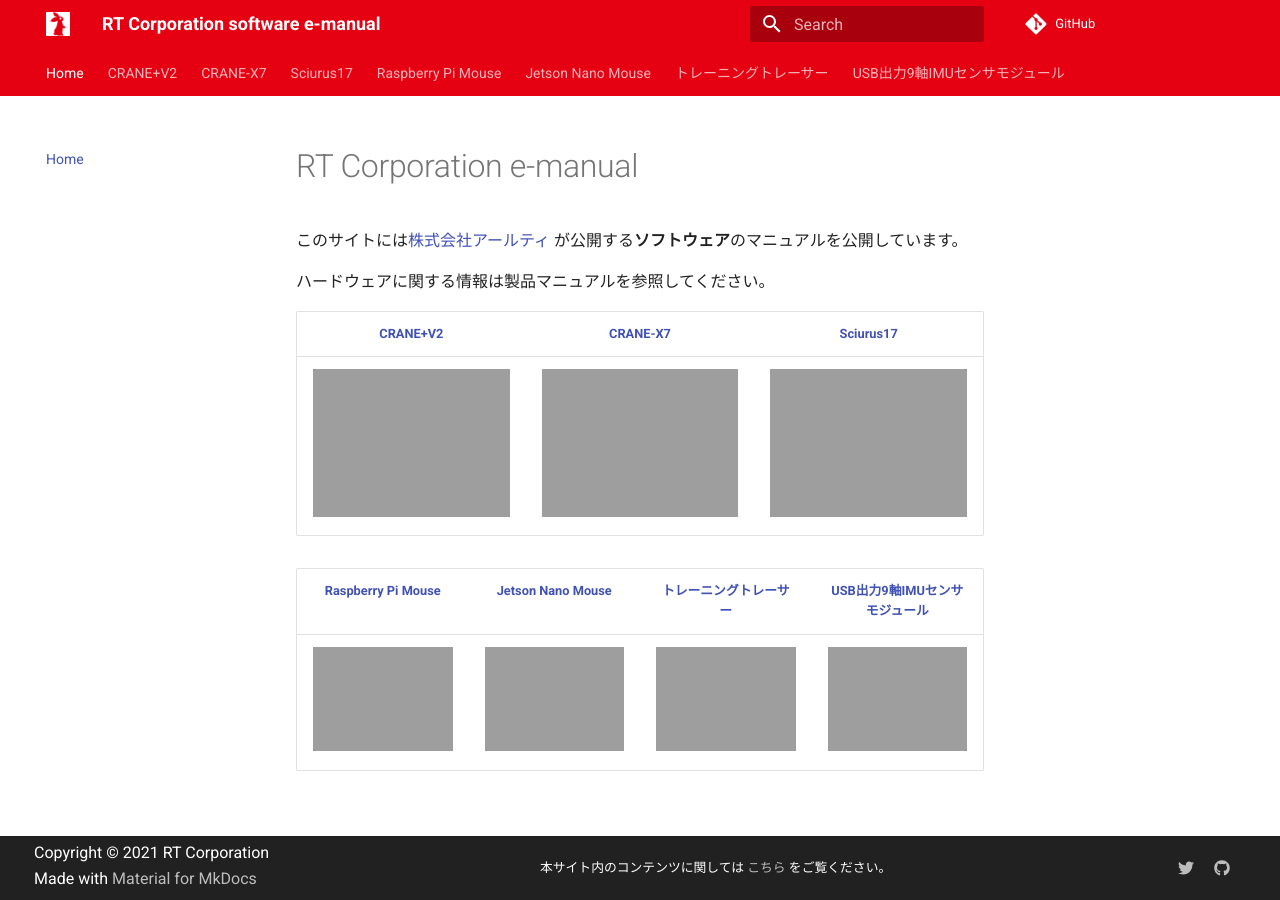
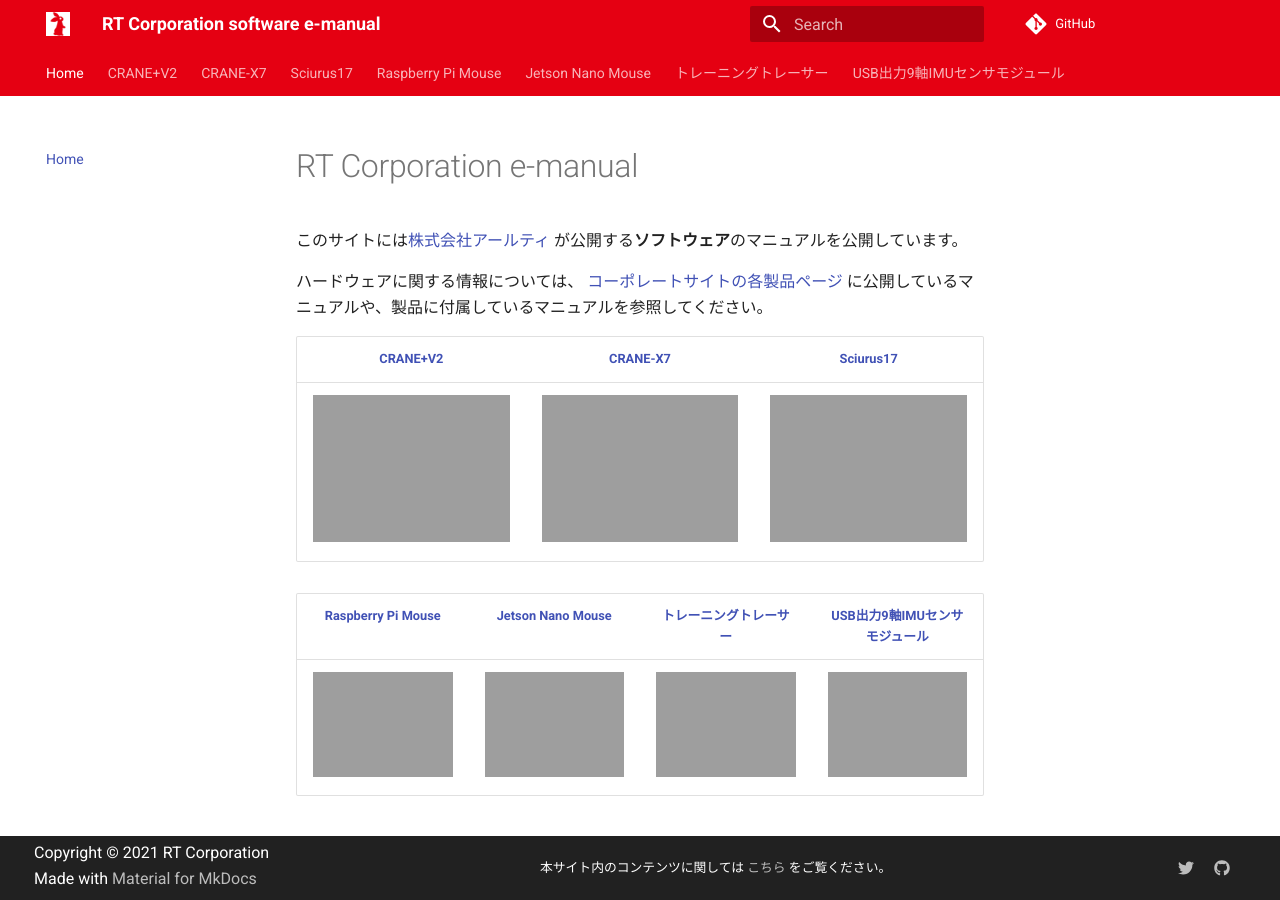
Before and after one commit to rt-net/tutorials, an MkDocs documentation site: the page built from docs/index.md, in a window 1280 px wide. Built offline with MkDocs 1.6.1 and Material for MkDocs 9.7.7, drawn with Linux system fonts in a browser that asks for light colours; comment, search, counter and statistics services are not loaded.

Commit message:
トップページのハードウェア情報に関する案内文を更新

```diff
--- a/docs/index.md
+++ b/docs/index.md
@@ -3,7 +3,9 @@
 このサイトには[株式会社アールティ](https://rt-net.jp/)
 が公開する**ソフトウェア**のマニュアルを公開しています。
 
-ハードウェアに関する情報は製品マニュアルを参照してください。
+ハードウェアに関する情報については、
+[コーポレートサイトの各製品ページ](https://rt-net.jp/works_category/allproducts/)
+に公開しているマニュアルや、製品に付属しているマニュアルを参照してください。
 
 | [CRANE+V2][CRV2DOC] | [CRANE-X7][CRX7DOC] | [Sciurus17][SC17DOC] |
 | :---: | :---: | :---: |
```
